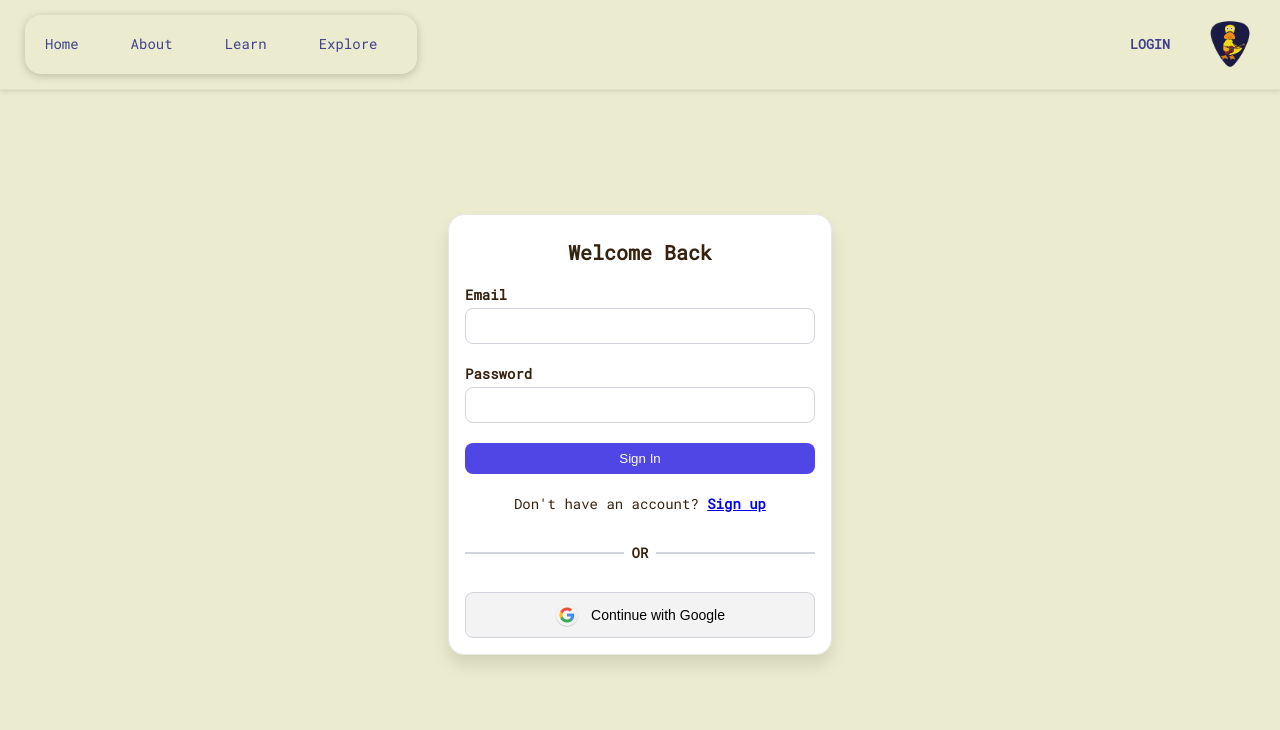
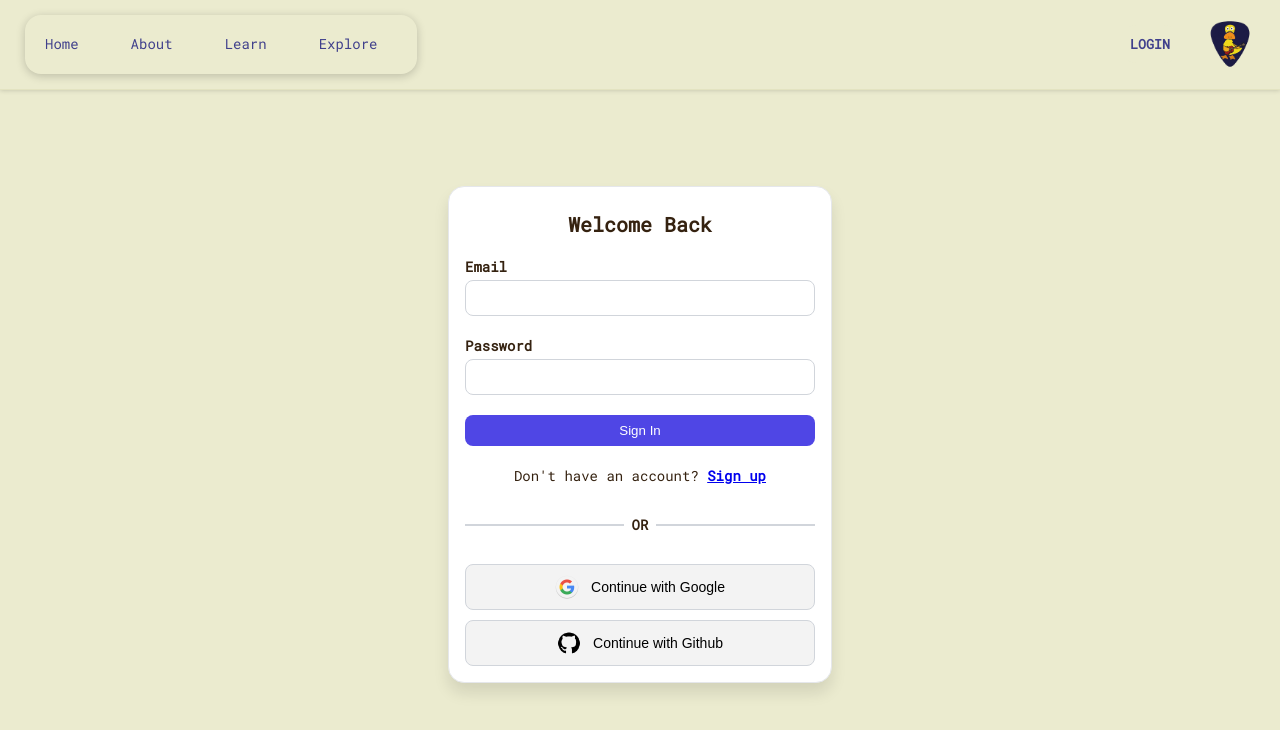
Before and after one commit to brmattos/GuitarBase2, a React (Create React App) app: page /login in a window 1280 px wide. Shown: the top 730 px of the page. Built offline with nearby package versions, Linux system fonts and the light colour scheme; no server answers; some icons are missing; a web font is replaced by a local one.

Commit message:
feat: add github oath to log in

```diff
--- a/src/firebase/auth.js
+++ b/src/firebase/auth.js
@@ -8,6 +8,7 @@ import {
   updatePassword,
   signInWithPopup,
   GoogleAuthProvider,
+  GithubAuthProvider,
 } from 'firebase/auth';
 
 export const doCreateUserWithEmailAndPassword = async (email, password) => {
@@ -44,7 +45,31 @@ export const doSignInWithGoogle = async () => {
 
     return result;
   } catch (error) {
-    console.error('Google sign-in error:', error);
+    console.error('Google sign-in error: ', error);
+    throw error;
+  }
+};
+
+export const doSignInWithGithub = async () => {
+  try {
+    const provider = new GithubAuthProvider();
+    const result = await signInWithPopup(auth, provider);
+    const user = result.user;
+    await setDoc(
+      doc(db, 'users', user.uid),
+      {
+        uid: user.uid,
+        email: user.email,
+        displayName: user.displayName,
+        photoURL: user.photoURL ?? null,
+        lastLogin: serverTimestamp(),
+      },
+      { merge: true }
+    );
+
+    return result;
+  } catch (error) {
+    console.error('Github sign-in error: ', error);
     throw error;
   }
 };
@@ -63,6 +88,6 @@ export const doPasswordChange = (password) => {
 
 export const doSendEmailVerification = () => {
   return sendEmailVerification(auth.currentUser, {
-    url: `${window.location.origin}/home`,
+    url: `${window.location.origin}/`,
   });
 };
--- a/src/pages/auth/Login.jsx
+++ b/src/pages/auth/Login.jsx
@@ -4,6 +4,7 @@ import { useAuth } from '../../contexts/authContext';
 import {
   doSignInWithEmailAndPassword,
   doSignInWithGoogle,
+  doSignInWithGithub
 } from '../../firebase/auth';
 import '../../styles/auth/login.scss'
 
@@ -52,11 +53,17 @@ const Login = () => {
     e.preventDefault();
     if (!isSigningIn) {
       setIsSigningIn(true);
-      doSignInWithGoogle().catch((err) => {
-        setIsSigningIn(false);
-      });
+      doSignInWithGoogle().catch(_ => setIsSigningIn(false));
     }
   };
+
+  const onGithubSignIn = (e) => {
+    e.preventDefault();
+    if (!isSigningIn) {
+      setIsSigningIn(true);
+      doSignInWithGithub().catch(_ => setIsSigningIn(false))
+    }
+  }
 
   return (
     <>
@@ -108,13 +115,22 @@ const Login = () => {
             <span>OR</span>
           </div>
 
-          <button
-            disabled={isSigningIn}
-            onClick={onGoogleSignIn}
-            className={`btn-google ${isSigningIn ? 'disabled' : ''}`}>
-            <img src='images/google-icon.png' alt='google icon' className='google-icon' />
-            {isSigningIn ? 'Signing In...' : 'Continue with Google'}
-          </button>
+          <div className="auth-container">
+            <button
+              disabled={isSigningIn}
+              onClick={onGoogleSignIn}
+              className={`sign-btn ${isSigningIn ? 'disabled' : ''}`}>
+              <img src='images/google-icon.png' alt='google icon' className='icon' />
+              {isSigningIn ? 'Signing In...' : 'Continue with Google'}
+            </button>
+            <button
+              disabled={isSigningIn}
+              onClick={onGithubSignIn}
+              className={`sign-btn ${isSigningIn ? 'disabled' : ''}`}>
+              <img src='images/github-icon.png' alt='github icon' className='icon' />
+              {isSigningIn ? 'Signing In...' : 'Continue with Github'}
+            </button>
+          </div>
         </div>
       </main>
     </>
--- a/src/styles/auth/login.scss
+++ b/src/styles/auth/login.scss
@@ -119,7 +119,12 @@
   }
 }
 
-.btn-google {
+.auth-container {
+  display: flex;
+  flex-direction: column;
+  gap: 10px;
+
+  .sign-btn {
     display: flex;
     align-items: center;
     justify-content: center;
@@ -141,8 +146,9 @@
       cursor: not-allowed;
     }
 
-  .google-icon {
+    .icon {
       width: 1.5rem;
       height: 1.5rem;
     }
   }
+}
```
Also changed, not shown: public/images/github-icon.png (added). Lines whose indentation alone changed are shown as unchanged.
